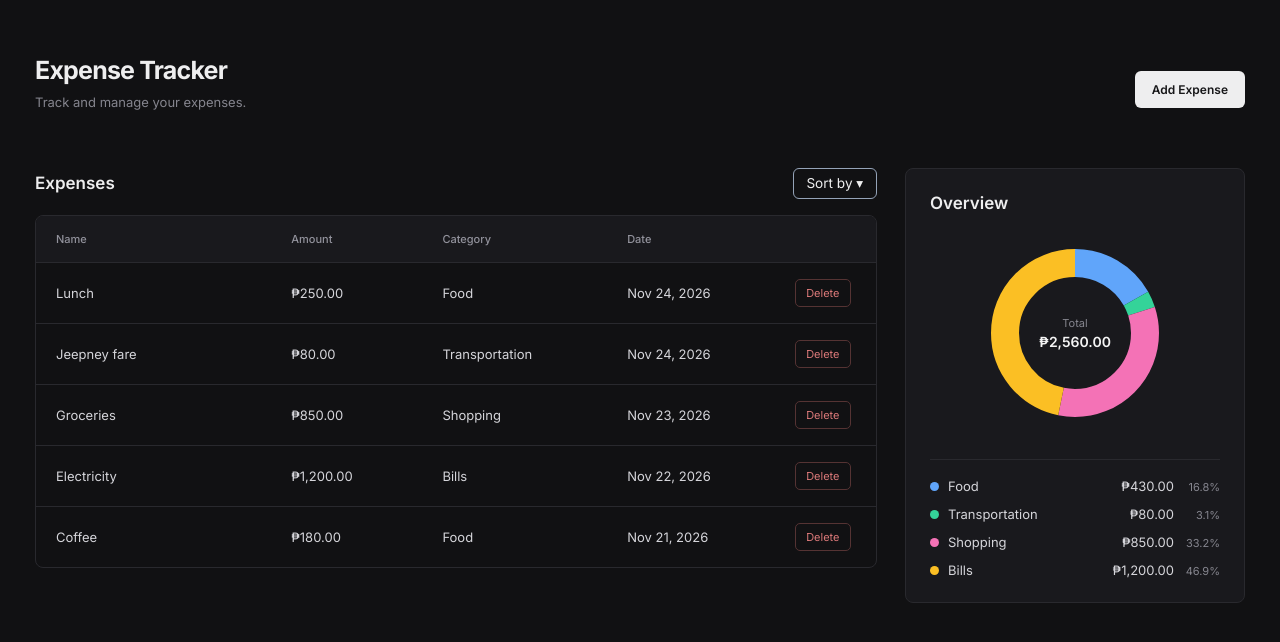
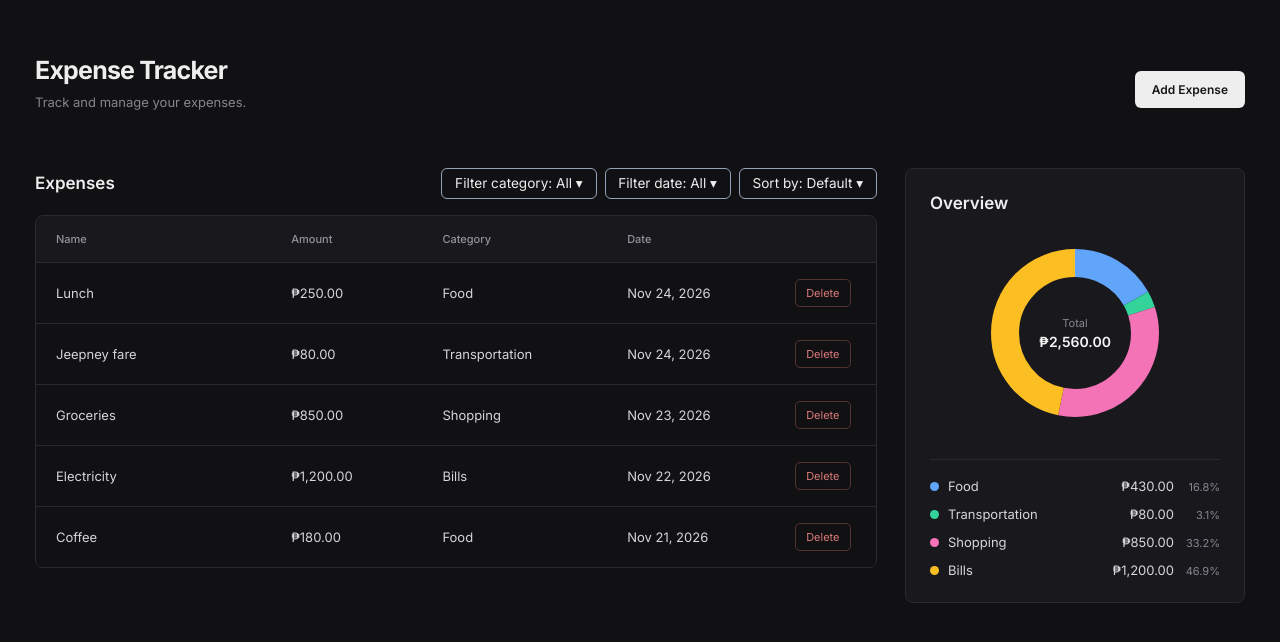
Before and after one commit to PRSM-Group/expensetracker, a React (Vite) app: page / in a window 1280 px wide. Shown: the top 642 px of the page. Built offline with nearby package versions, Linux system fonts and the light colour scheme.

Commit message:
added filter button

```diff
--- a/src/App.css
+++ b/src/App.css
@@ -473,3 +473,9 @@ tbody tr:hover {
   background: #60a5fa;
   color: #fff;
 }
+
+.toolbar {
+  display: flex;
+  flex-wrap: wrap;
+  gap: 0.5rem;
+}
--- a/src/App.jsx
+++ b/src/App.jsx
@@ -11,13 +11,6 @@ const categories = [
   "Other",
 ];
 
-const sortOptions = [
-  { label: "Default", field: null, direction: "asc" },
-  { label: "Category", field: "category", direction: "asc" },
-  { label: "Amount: Low to High", field: "amount", direction: "asc" },
-  { label: "Amount: High to Low", field: "amount", direction: "desc" },
-];
-
 const categoryColors = {
   Food: "#60a5fa",
   Transportation: "#34d399",
@@ -26,6 +19,61 @@ const categoryColors = {
   Entertainment: "#a78bfa",
   Other: "#94a3b8",
 };
+
+const sortOptions = [
+  { label: "Default", value: "default" },
+  { label: "Category", value: "category" },
+  { label: "Amount: Low to High", value: "amount-asc" },
+  { label: "Amount: High to Low", value: "amount-desc" },
+];
+
+const categoryOptions = [
+  { label: "All", value: "All" },
+  ...categories.map((category) => ({ label: category, value: category })),
+];
+
+function formatDate(date) {
+  return new Date(`${date}T00:00:00`).toLocaleDateString("en-PH", {
+    month: "short",
+    day: "2-digit",
+    year: "numeric",
+  });
+}
+
+function Dropdown({ prefix, options, value, onSelect }) {
+  const [open, setOpen] = useState(false);
+  const current =
+    options.find((option) => option.value === value) ?? options[0];
+
+  return (
+    <div className="sort-dropdown">
+      <button
+        className="sort-button"
+        onClick={() => setOpen((previous) => !previous)}
+      >
+        {prefix}: {current.label} ▾
+      </button>
+
+      {open && (
+        <ul className="sort-menu">
+          {options.map((option) => (
+            <li key={option.value}>
+              <button
+                className={option.value === current.value ? "selected" : ""}
+                onClick={() => {
+                  onSelect(option.value);
+                  setOpen(false);
+                }}
+              >
+                {option.label}
+              </button>
+            </li>
+          ))}
+        </ul>
+      )}
+    </div>
+  );
+}
 
 function getToday() {
   const today = new Date();
@@ -262,8 +310,9 @@ function App() {
     category: "Food",
     date: getToday(),
   });
-  const [sortBy, setSortBy] = useState({ field: null, direction: "asc" });
-  const [showSortMenu, setShowSortMenu] = useState(false);
+  const [sortKey, setSortKey] = useState("default");
+  const [categoryFilter, setCategoryFilter] = useState("All");
+  const [dateFilter, setDateFilter] = useState("All");
 
   function handleChange(event) {
     const { name, value } = event.target;
@@ -311,25 +360,36 @@ function App() {
     );
   };
 
-  const displayedExpenses = [...expenses].sort((a, b) => {
-    if (sortBy.field === "category") {
+  const dateOptions = [
+    { label: "All", value: "All" },
+    ...[...new Set(expenses.map((expense) => expense.date))]
+      .sort()
+      .map((date) => ({ label: formatDate(date), value: date })),
+  ];
+
+  // If the selected date no longer exists (edited or deleted), fall back to All
+  const activeDateFilter = dateOptions.some(
+    (option) => option.value === dateFilter,
+  )
+    ? dateFilter
+    : "All";
+
+  const filteredExpenses = expenses.filter(
+    (expense) =>
+      (categoryFilter === "All" || expense.category === categoryFilter) &&
+      (activeDateFilter === "All" || expense.date === activeDateFilter),
+  );
+
+  const displayedExpenses = [...filteredExpenses].sort((a, b) => {
+    if (sortKey === "category") {
       return categories.indexOf(a.category) - categories.indexOf(b.category);
     }
 
-    if (sortBy.field === "amount") {
-      return sortBy.direction === "asc"
-        ? a.amount - b.amount
-        : b.amount - a.amount;
-    }
+    if (sortKey === "amount-asc") return a.amount - b.amount;
+    if (sortKey === "amount-desc") return b.amount - a.amount;
 
     return 0;
   });
-
-  const currentSort =
-    sortOptions.find(
-      (option) =>
-        option.field === sortBy.field && option.direction === sortBy.direction,
-    ) ?? sortOptions[0];
 
   return (
     <main className="container">
@@ -349,34 +409,27 @@ function App() {
           <div className="section-header">
             <h2>Expenses</h2>
 
-            <div className="sort-dropdown">
-              <button
-                className="sort-button"
-                onClick={() => setShowSortMenu((previous) => !previous)}
-              >
-                Sort by ▾
-              </button>
+            <div className="toolbar">
+              <Dropdown
+                prefix="Filter category"
+                options={categoryOptions}
+                value={categoryFilter}
+                onSelect={setCategoryFilter}
+              />
 
-              {showSortMenu && (
-                <ul className="sort-menu">
-                  {sortOptions.map((option) => (
-                    <li key={option.label}>
-                      <button
-                        className={option === currentSort ? "selected" : ""}
-                        onClick={() => {
-                          setSortBy({
-                            field: option.field,
-                            direction: option.direction,
-                          });
-                          setShowSortMenu(false);
-                        }}
-                      >
-                        {option.label}
-                      </button>
-                    </li>
-                  ))}
-                </ul>
-              )}
+              <Dropdown
+                prefix="Filter date"
+                options={dateOptions}
+                value={activeDateFilter}
+                onSelect={setDateFilter}
+              />
+
+              <Dropdown
+                prefix="Sort by"
+                options={sortOptions}
+                value={sortKey}
+                onSelect={setSortKey}
+              />
             </div>
           </div>
 
@@ -393,6 +446,11 @@ function App() {
               </thead>
 
               <tbody>
+                {displayedExpenses.length === 0 && (
+                  <tr>
+                    <td colSpan="5">No expenses match the selected filters.</td>
+                  </tr>
+                )}
                 {displayedExpenses.map((expense) => (
                   <tr key={expense.id}>
                     <EditableCell
```
